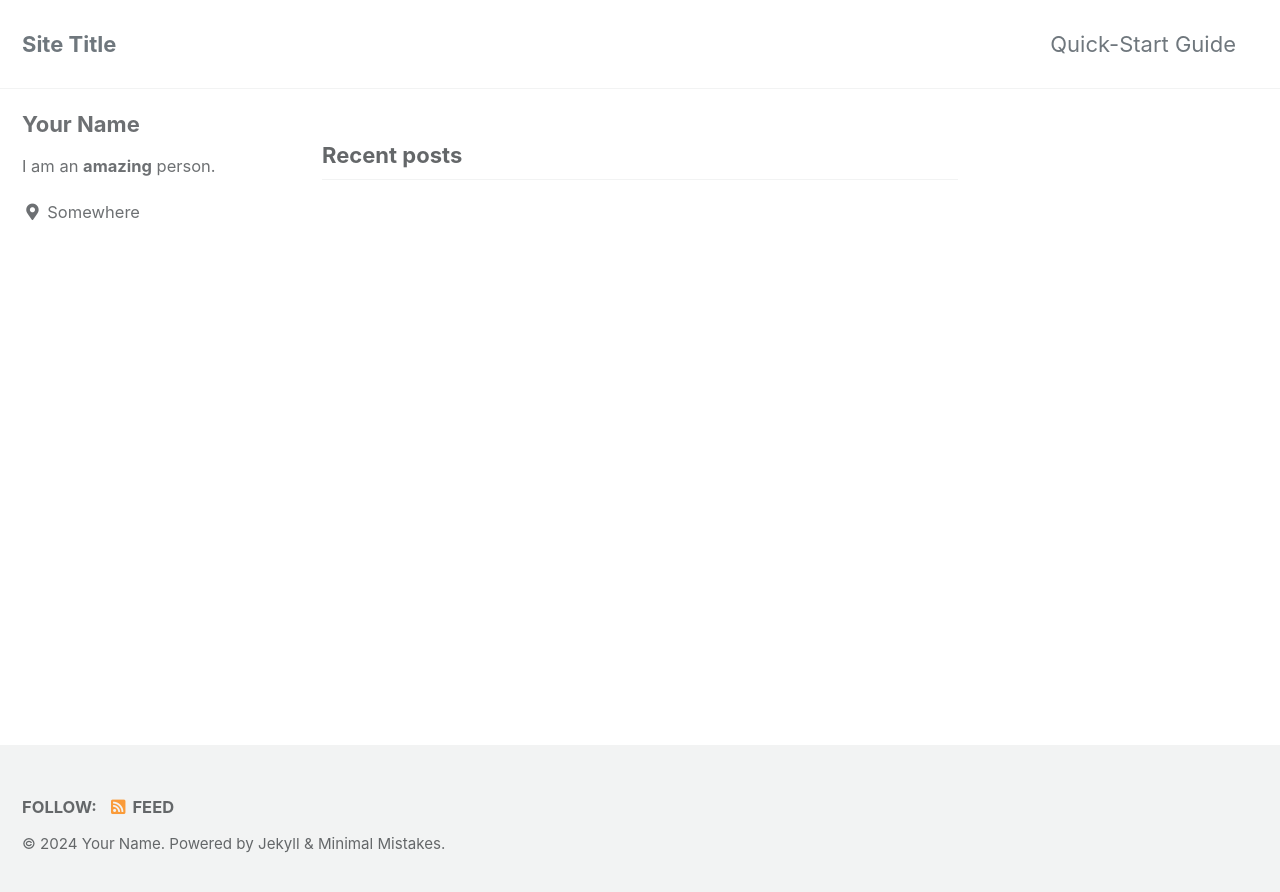
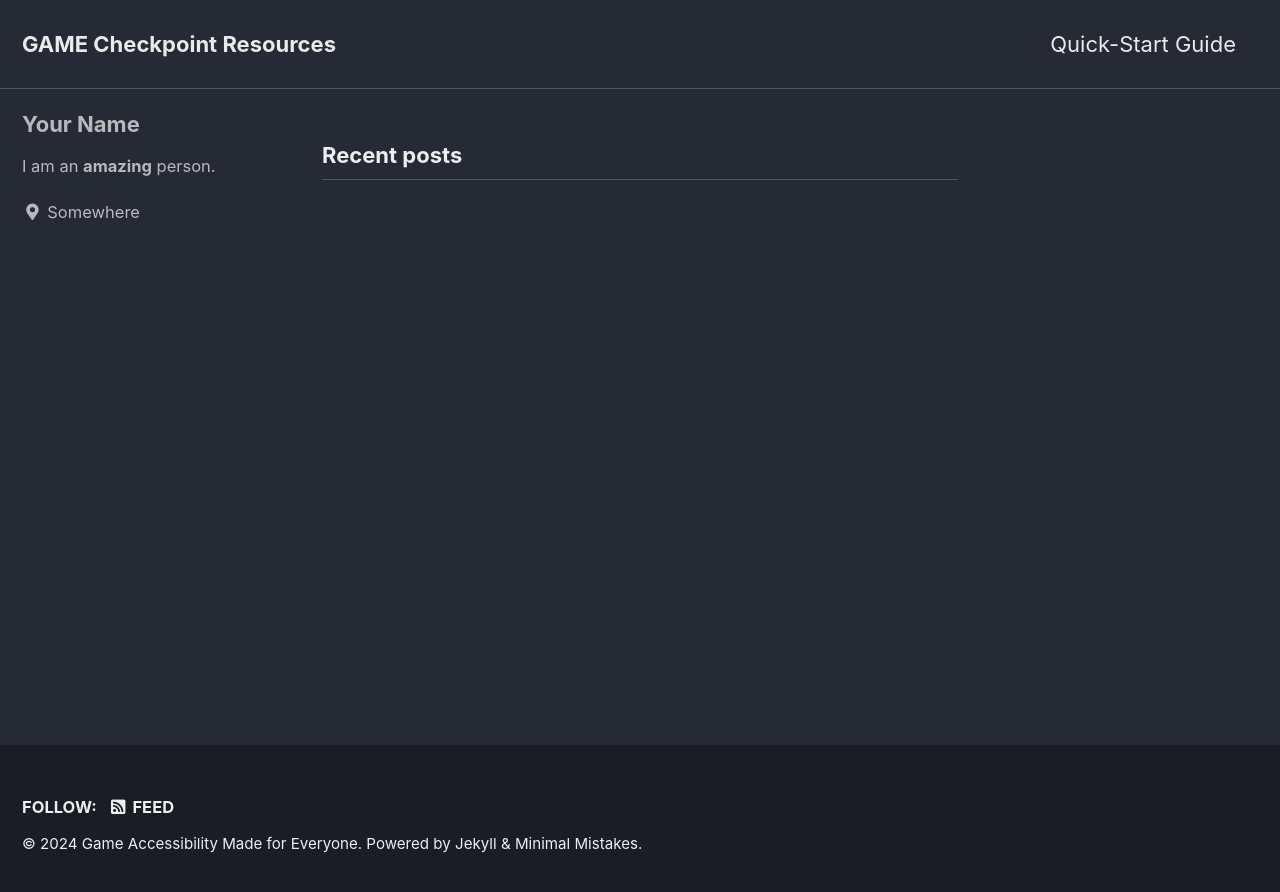
Before and after one commit to makersmakingchange/GAME-Checkpoints, a Jekyll site: the page built from index.html, in a window 1280 px wide. Shown: the top 892 px of the page. Built offline with Jekyll 4.4.1, drawn with Linux system fonts in a browser that asks for light colours; cached includes are drawn as plain includes; the list of posts is cut into pages by our own code.

Commit message:
Update _config.yml

```diff
--- a/_config.yml
+++ b/_config.yml
@@ -12,15 +12,15 @@
 
 # theme                  : "minimal-mistakes-jekyll"
 # remote_theme           : "mmistakes/minimal-mistakes"
-minimal_mistakes_skin    : "default" # "air", "aqua", "contrast", "dark", "dirt", "neon", "mint", "plum", "sunrise"
+minimal_mistakes_skin    : "dark" # "air", "aqua", "contrast", "dark", "dirt", "neon", "mint", "plum", "sunrise"
 
 # Site Settings
 locale                   : "en-US"
-title                    : "Site Title"
+title                    : "GAME Checkpoint Resources"
 title_separator          : "-"
 subtitle                 : # site tagline that appears below site title in masthead
-name                     : "Your Name"
-description              : "An amazing website."
+name                     : "Game Accessibility Made for Everyone"
+description              : "Description goes here"
 url                      : # the base hostname & protocol for your site e.g. "https://mmistakes.github.io"
 baseurl                  : # the subpath of your site, e.g. "/blog"
 repository               : # GitHub username/repo-name e.g. "mmistakes/minimal-mistakes"
```
